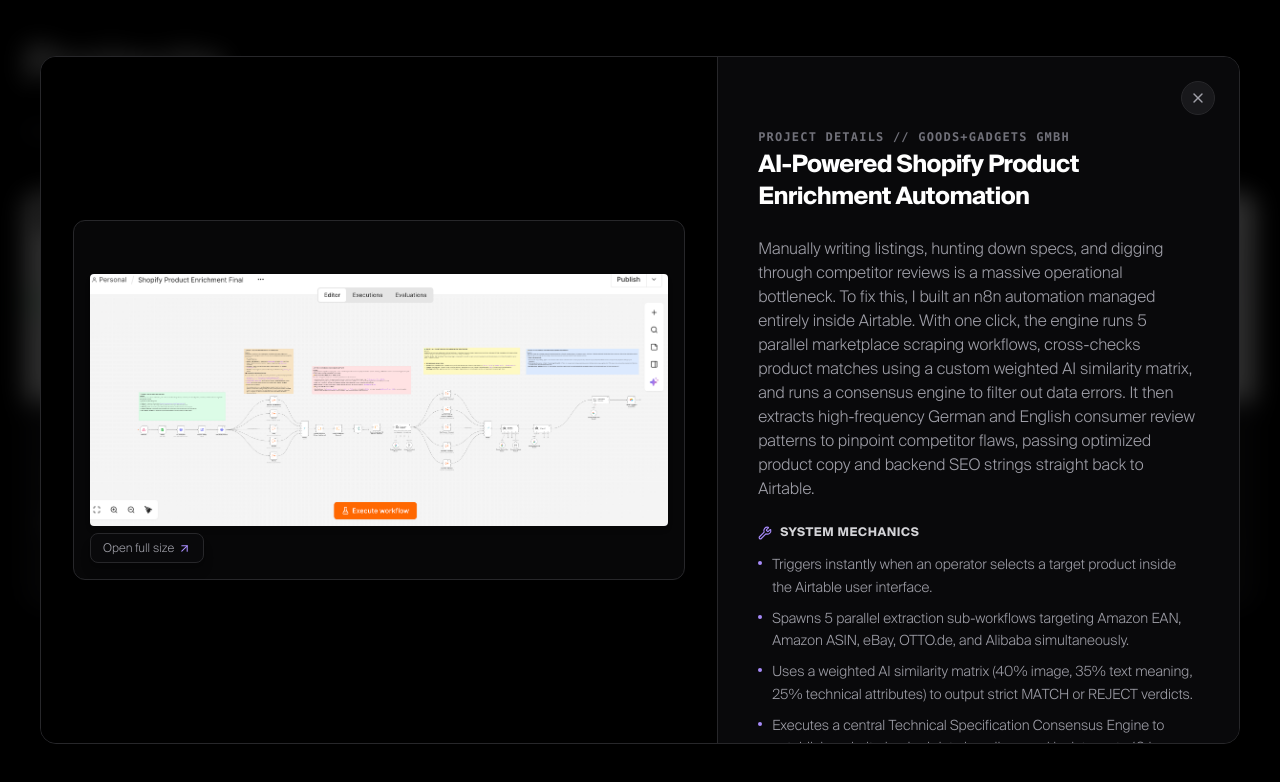
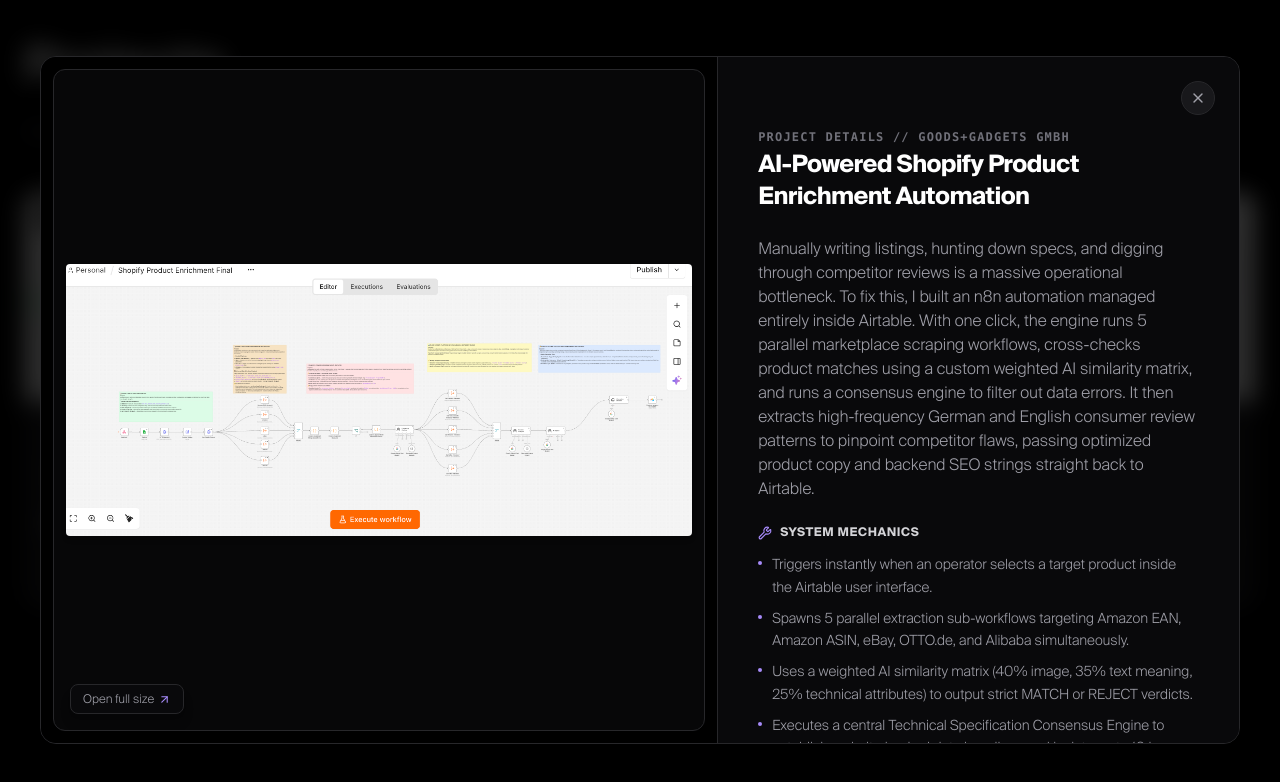
Before and after one commit to HeisenMike/Mike-s-portfolio, a React (Vite) app: page / in a window 1280 px wide. Both pictures are taken after a click on the element 221 px from the left and 2360 px from the top of the page. Shown: the part 1960-2742 px from the top of the page. Built offline with nearby package versions, Linux system fonts and the light colour scheme.

Commit message:
removed empty space in the modal

```diff
--- a/src/components/Projects.jsx
+++ b/src/components/Projects.jsx
@@ -136,9 +136,9 @@
         >
 
           {/* LEFT COLUMN: Fixed Image Stage */}
-          <div className="bg-black p-6 md:p-8 flex flex-col justify-center items-center h-full border-b md:border-b-0 md:border-r border-zinc-800 relative min-h-[300px]">
+          <div className="bg-black p-2 md:p-3 flex flex-col justify-center items-center h-full border-b md:border-b-0 md:border-r border-zinc-800 relative min-h-[300px]">
             {project.images?.[0] ? (
-              <div className="w-full h-full max-h-[360px] bg-zinc-900/30 rounded-xl border border-zinc-800 p-4 flex items-center justify-center relative overflow-hidden group">
+              <div className="w-full h-full bg-zinc-900/30 rounded-xl border border-zinc-800 p-2 md:p-3 flex items-center justify-center relative overflow-hidden group">
                 <img
                   src={project.images[0]}
                   alt="Active flow screen display state"
```
